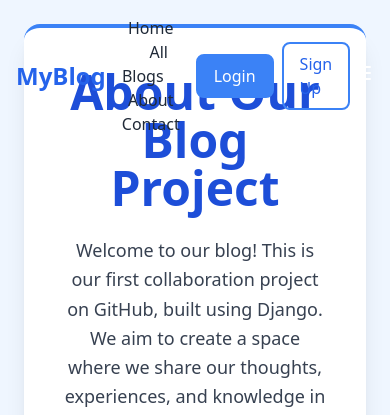
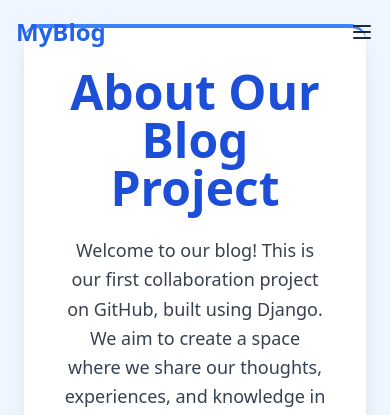
Before and after one commit to saradjung/BlogSite, a Django app: page /about/ in a window 390 px wide. Shown: the top 415 px of the page. Run offline with Django 5.2, Linux system fonts and the light colour scheme; some libraries are stand-ins or nearby versions.

Commit message:
made navbar mobile compatible

```diff
--- a/blog_project/blog/templates/base.html
+++ b/blog_project/blog/templates/base.html
@@ -33,49 +33,59 @@
     {% endif %}
 
 
-    <!-- templates/navbar.html -->
     <nav class="absolute top-0 left-0 w-full p-4 bg-transparent z-10">
         <div class="container mx-auto flex justify-between items-center">
-            <!-- Logo (Blue Text) -->
-            <a href="{%url 'home'%}" class="text-blue-600 text-2xl font-bold">MyBlog</a>
+            <!-- Logo -->
+            <a href="{% url 'home' %}" class="text-blue-600 text-2xl font-bold">MyBlog</a>
 
-            <!-- Nav Links (Centered) -->
-            <div class="flex-1 text-center">
-                <a href="{%url 'home'%}" class="text-gray-800 hover:text-blue-600 mx-4 transition">Home</a>
-                <a href="{%url 'all_blogs'%}" class="text-gray-800 hover:text-blue-600 mx-4 transition">All Blogs</a>
-                <a href="{%url 'about'%}" class="text-gray-800 hover:text-blue-600 mx-4 transition">About</a>
-                <a href="{%url 'contact'%}" class="text-gray-800 hover:text-blue-600 mx-4 transition">Contact</a>
-                {%if user.is_authenticated%}
-                    <a href="{%url 'bookmarks'%}" class="text-gray-800 hover:text-blue-600 mx-4 transition">Bookmarks</a>
-                {%endif%}
+            <!-- Desktop Nav Links -->
+            <div class="hidden md:flex flex-grow flex justify-center space-x-6">
+                <a href="{% url 'home' %}" class="text-gray-800 hover:text-blue-600 mx-4 transition">Home</a>
+                <a href="{% url 'all_blogs' %}" class="text-gray-800 hover:text-blue-600 mx-4 transition">All Blogs</a>
+                <a href="{% url 'about' %}" class="text-gray-800 hover:text-blue-600 mx-4 transition">About</a>
+                <a href="{% url 'contact' %}" class="text-gray-800 hover:text-blue-600 mx-4 transition">Contact</a>
+                {% if user.is_authenticated %}
+                    <a href="{% url 'bookmarks' %}" class="text-gray-800 hover:text-blue-600 mx-4 transition">Bookmarks</a>
+                {% endif %}
             </div>
 
-            <!-- Login Button -->
+            <!-- Desktop Login/Signup (Hidden on Mobile) -->
+            <div class="hidden md:flex">
                 {% if user.is_authenticated %}
-                <a href="{% url 'logout' %}" class="bg-white-900 text-blue-600/100 px-4 py-2 border-2 border-blue-500 hover:transition">
+                    <a href="{% url 'logout' %}" class="bg-blue-500 text-white px-4 py-2 border-2 border-blue-500 rounded-lg hover:transition">
                         Logout
                     </a>
                 {% else %}
-            <!-- User is not logged in, show Login -->
                     <a href="{% url 'login' %}" class="bg-blue-500 text-white px-4 py-2 border-2 border-blue-500 rounded-lg hover:transition mr-2">
                         Login
                     </a>
-
                     <a href="{% url 'signup' %}" class="bg-white-900 text-blue-600/100 px-4 py-2 border-2 border-blue-500 rounded-lg hover:transition">
                         Sign Up
                     </a>
-
                 {% endif %}
-
+            </div>
 
             <!-- Mobile Menu Button -->
-            <div class="md:hidden">
-                <button id="menu-button" class="text-white">
+            <button id="menu-button" class="md:hidden text-gray-800">
                 <svg class="w-6 h-6" fill="none" stroke="currentColor" viewBox="0 0 24 24" xmlns="http://www.w3.org/2000/svg">
                     <path stroke-linecap="round" stroke-linejoin="round" stroke-width="2" d="M4 6h16M4 12h16M4 18h16"></path>
                 </svg>
             </button>
         </div>
+
+        <!-- Mobile Dropdown Menu -->
+        <div id="mobile-menu" class="hidden md:hidden flex flex-col items-center space-y-3 bg-gray-800 text-white p-4 rounded-lg">
+            <a href="{% url 'home' %}" class="hover:text-blue-400 transition">Home</a>
+            <a href="{% url 'all_blogs' %}" class="hover:text-blue-400 transition">All Blogs</a>
+            <a href="{% url 'about' %}" class="hover:text-blue-400 transition">About</a>
+            <a href="{% url 'contact' %}" class="hover:text-blue-400 transition">Contact</a>
+            {% if user.is_authenticated %}
+                <a href="{% url 'bookmarks' %}" class="hover:text-blue-400 transition">Bookmarks</a>
+                <a href="{% url 'logout' %}" class="hover:text-blue-400 transition">Logout</a>
+            {% else %}
+                <a href="{% url 'login' %}" class="hover:text-blue-400 transition">Login</a>
+                <a href="{% url 'signup' %}" class="hover:text-blue-400 transition">Sign Up</a>
+            {% endif %}
         </div>
     </nav>
 
@@ -151,9 +161,11 @@
             const menuButton = document.getElementById("menuButton");
             const menuDropdown = document.getElementById("menuDropdown");
 
+
             menuButton.addEventListener("click", function(event) {
                 event.stopPropagation(); // Prevent clicking outside from closing immediately
                 menuDropdown.classList.toggle("hidden");
+
             });
 
             document.addEventListener("click", function(event) {
@@ -163,6 +175,16 @@
             });
         });
     </script>
+    <script>
+        document.addEventListener("DOMContentLoaded", function () {
+            const menuButton = document.getElementById("menu-button");
+            const mobileMenu = document.getElementById("mobile-menu");
+
+            menuButton.addEventListener("click", function () {
+                mobileMenu.classList.toggle("hidden");
+            });
+        });
+    </script>
 
 </body>
 </html>
```
Also changed, not shown: blog_project/db.sqlite3. Lines whose indentation alone changed are shown as unchanged.
